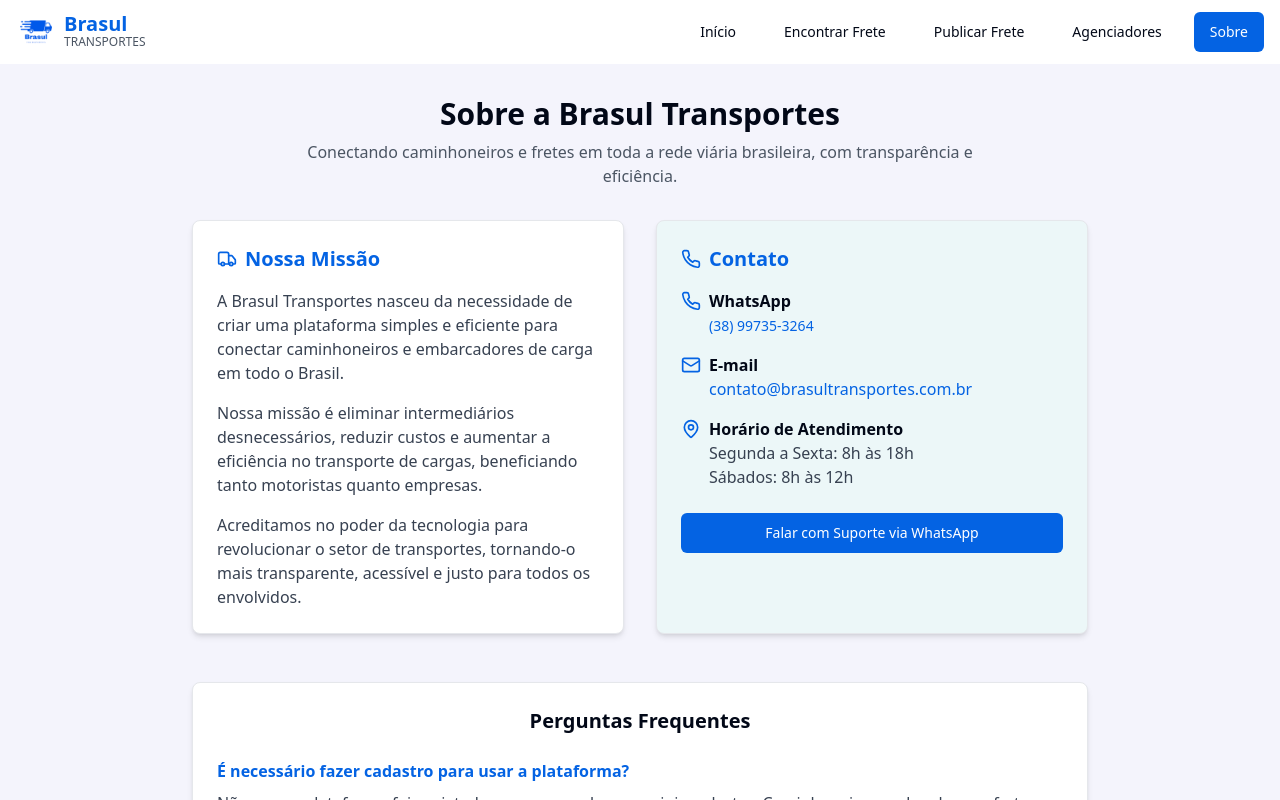
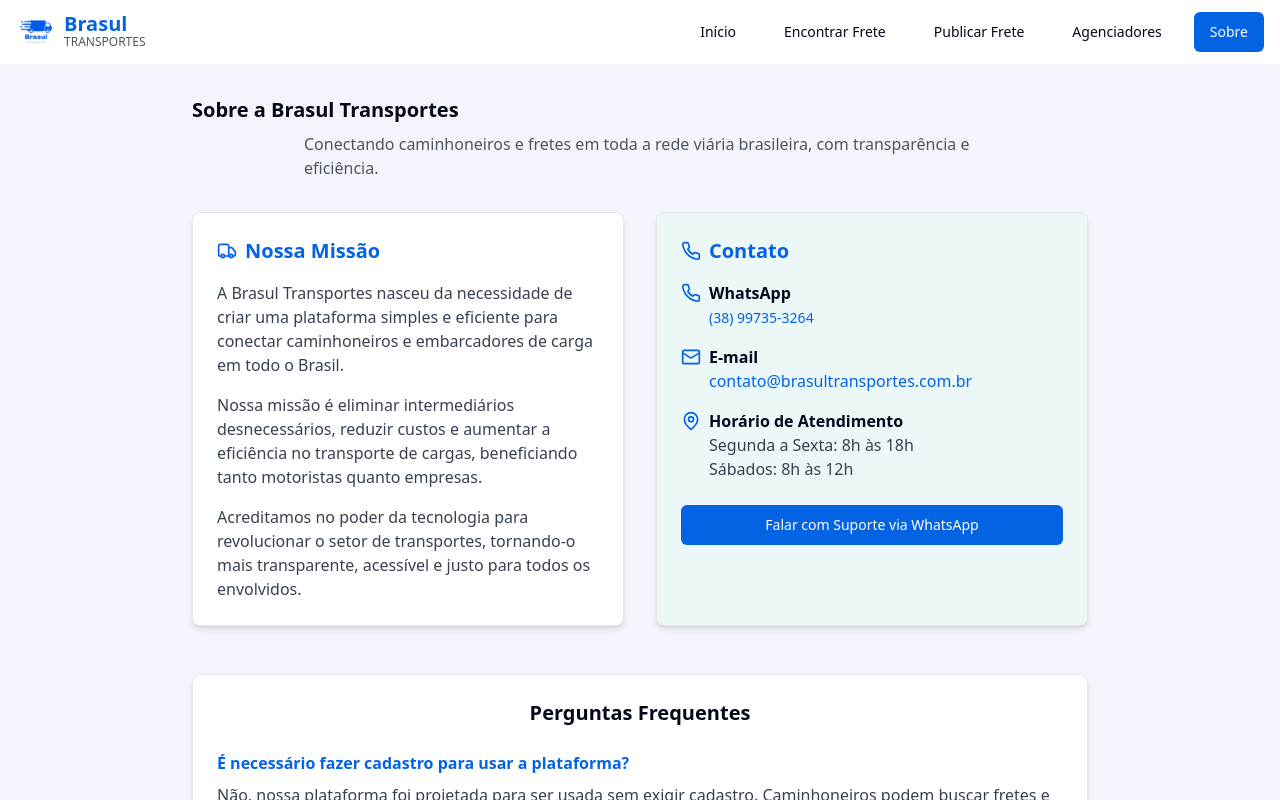
Before and after one commit to VinorX01/brasul-frete-agora, a React (Vite) app: page /sobre in a window 1280 px wide. Shown: the top 800 px of the page. Built offline with nearby package versions, Linux system fonts and the light colour scheme.

Commit message:
Visual edit in Lovable
Edited UI in Lovable

```diff
--- a/src/pages/About.tsx
+++ b/src/pages/About.tsx
@@ -2,7 +2,6 @@ import { Button } from "@/components/ui/button";
 import { Truck, Phone, Mail, MapPin } from "lucide-react";
 import { toast } from "@/components/ui/use-toast";
 import MobilePageWrapper from "@/components/MobilePageWrapper";
-
 const About = () => {
   const handleWhatsAppClick = () => {
     window.open("https://wa.me/5538997353264", "_blank");
@@ -11,15 +10,13 @@ const About = () => {
       description: "Você será atendido em breve por nossos especialistas."
     });
   };
-
-  return (
-    <MobilePageWrapper>
+  return <MobilePageWrapper>
       <div className="bg-[#f4f4fc] min-h-screen">
         <div className="container mx-auto px-4 py-8">
           <div className="max-w-4xl mx-auto">
             <div className="mb-8 text-center">
-              <h1 className="text-3xl font-bold mb-2">Sobre a Brasul Transportes</h1>
-              <p className="text-gray-600 max-w-2xl mx-auto">
+              <h1 className="font-bold mb-2 text-xl text-left">Sobre a Brasul Transportes</h1>
+              <p className="text-gray-600 max-w-2xl mx-auto text-left">
                 Conectando caminhoneiros e fretes em toda a rede viária brasileira, com transparência e eficiência.
               </p>
             </div>
@@ -51,11 +48,7 @@ const About = () => {
                     <div>
                       <h3 className="font-semibold">WhatsApp</h3>
                       <p className="text-gray-700">
-                        <Button
-                          variant="link"
-                          className="p-0 h-auto text-primary"
-                          onClick={handleWhatsAppClick}
-                        >
+                        <Button variant="link" className="p-0 h-auto text-primary" onClick={handleWhatsAppClick}>
                           (38) 99735-3264
                         </Button>
                       </p>
@@ -84,10 +77,7 @@ const About = () => {
                   </div>
                 </div>
 
-                <Button
-                  className="w-full mt-6"
-                  onClick={handleWhatsAppClick}
-                >
+                <Button className="w-full mt-6" onClick={handleWhatsAppClick}>
                   Falar com Suporte via WhatsApp
                 </Button>
               </div>
@@ -138,8 +128,6 @@ const About = () => {
           </div>
         </div>
       </div>
-    </MobilePageWrapper>
-  );
+    </MobilePageWrapper>;
 };
-
 export default About;
```
